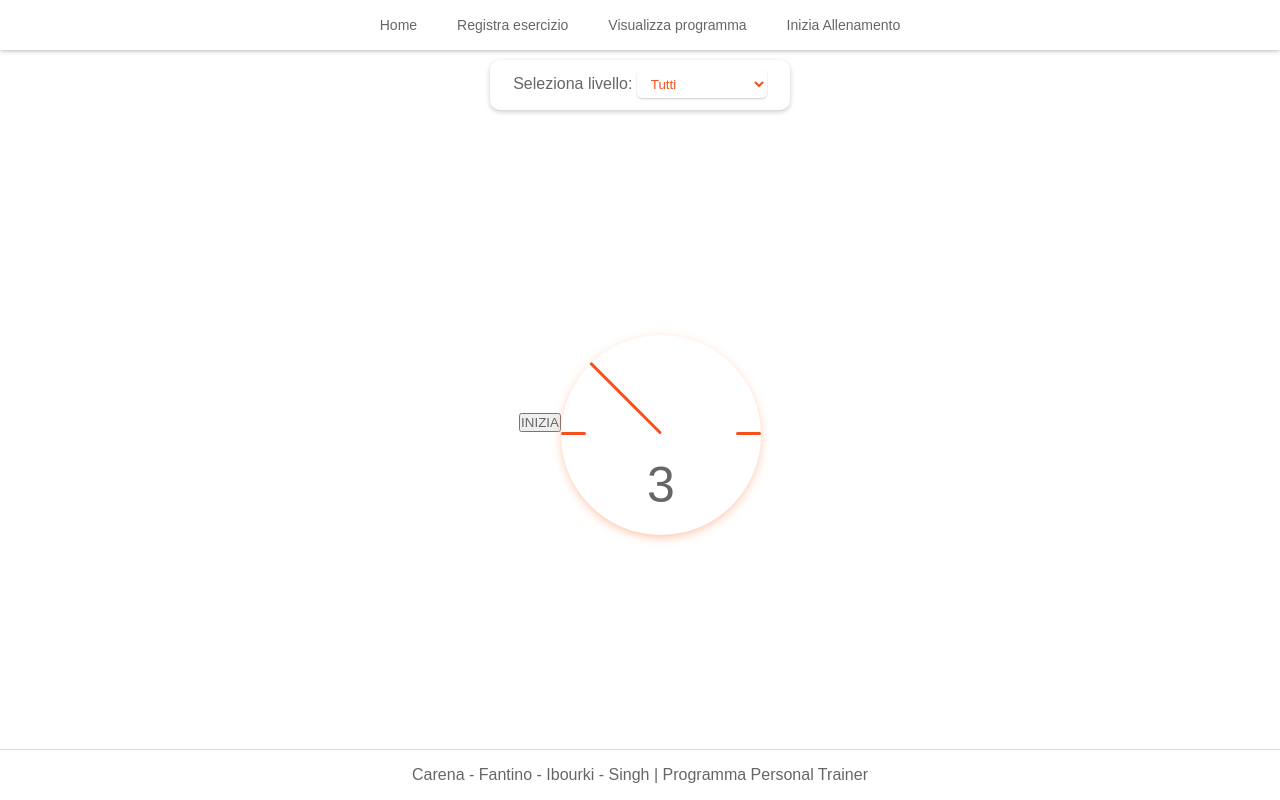
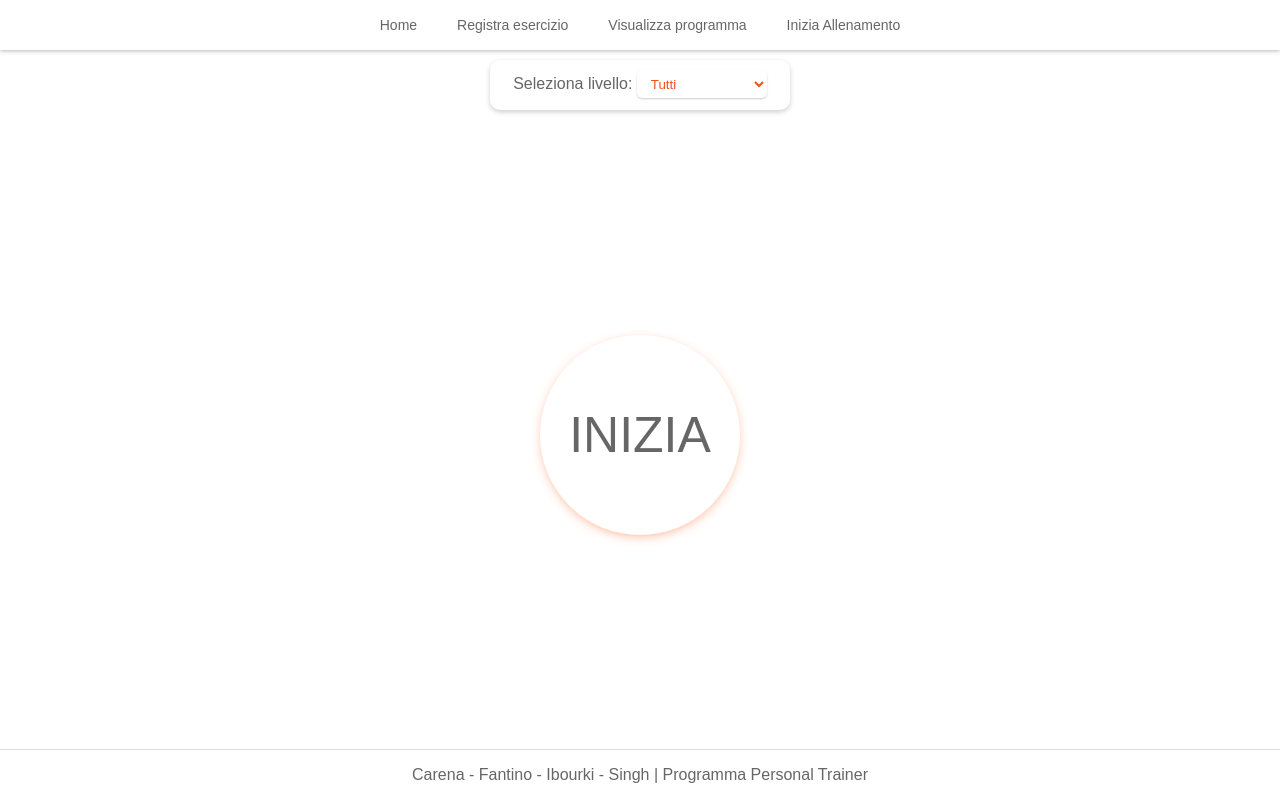
Before and after one commit to DavideFantino/Personal-Trainer---Scuola, a PHP site: page /iniziaAllenamento.php in a window 1280 px wide. Run offline with PHP 8.4, Linux system fonts and the light colour scheme.

Commit message:
style for start btn

```diff
--- a/CSS/style.css
+++ b/CSS/style.css
@@ -11,6 +11,7 @@
     color: var(--color2-txt);
     font-family: sans-serif;
     user-select: none;
+    -webkit-tap-highlight-color: transparent;
 }
 *:focus{
     outline: none
@@ -313,13 +314,16 @@ footer{
     color: var(--color1);
     background: #fff;
 }
-#clock{
+#clock, #btnInizia{
     position: relative;
     width: 200px;
     height: 200px;
     border-radius: 100px;
     margin-top: 25px;
     box-shadow: 0 3px 13px -5px var(--color2);
+    border: none;
+    background: #fff;
+    font-size: 50px;
 }
 #clock .analog::before, #clock .analog::after{
     content: "";
@@ -373,3 +377,13 @@ footer{
         transform: rotate(180deg);
     }
 }
+#btnInizia{
+    cursor: pointer;
+    transition: all 150ms ease-in-out;
+}
+#btnInizia:hover{
+    transform: scale(1.05);
+}
+#btnInizia:active{
+    transform: scale(0.95);
+}
--- a/JS/script.js
+++ b/JS/script.js
@@ -185,7 +185,11 @@ $(document).ready(function(){
 
                 var esIndice = 0;
 
-                esercizio(elenco, esIndice);
+                setTimeout(function(){
+                    esercizio(elenco, esIndice);
+                    $("#btnInizia")[0].hidden = true;
+                    $("#clock")[0].hidden = false;
+                },400);
 
             }
         });
--- a/iniziaAllenamento.php
+++ b/iniziaAllenamento.php
@@ -23,7 +23,7 @@
             <input type="button" id="btnInizia" value="INIZIA">
 
 
-              <div id="clock">
+              <div id="clock" hidden>
                   <div class="analog">
                       <div id="lancetta"></div>
                   </div>
```
